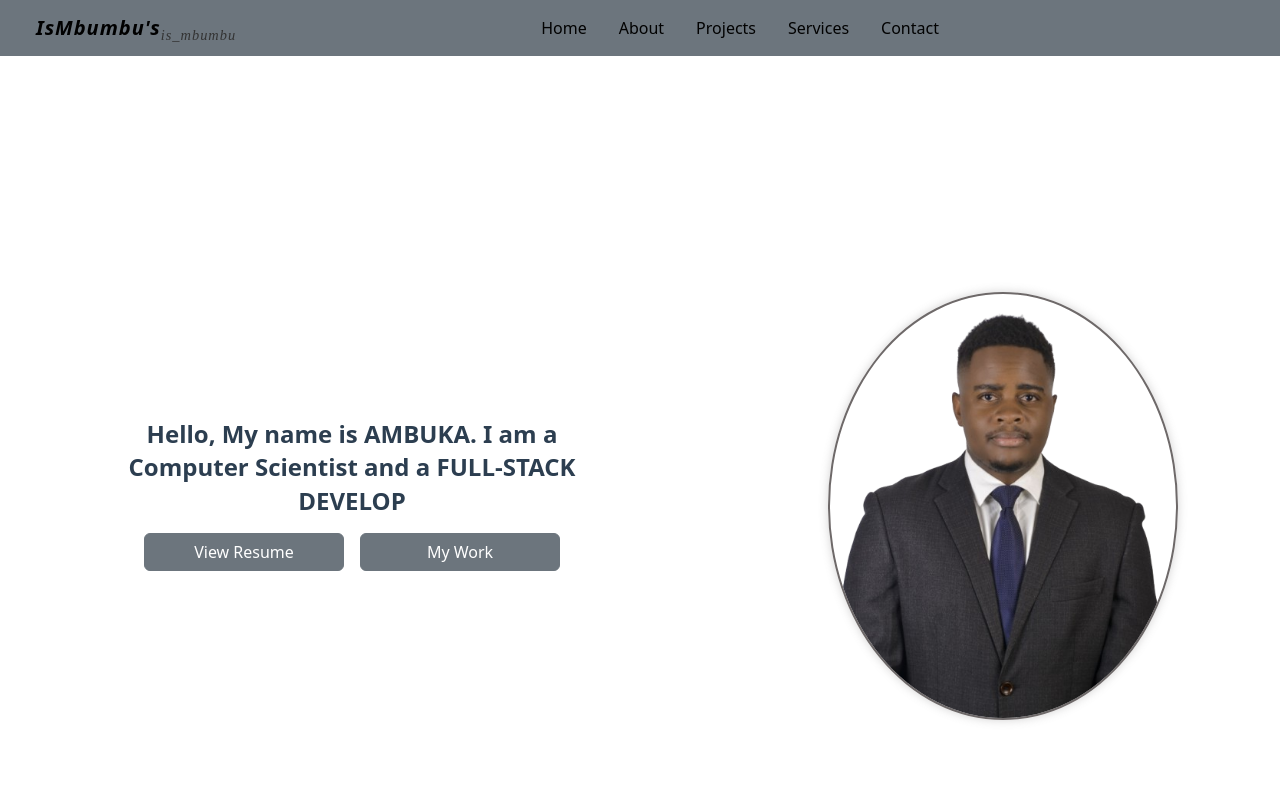
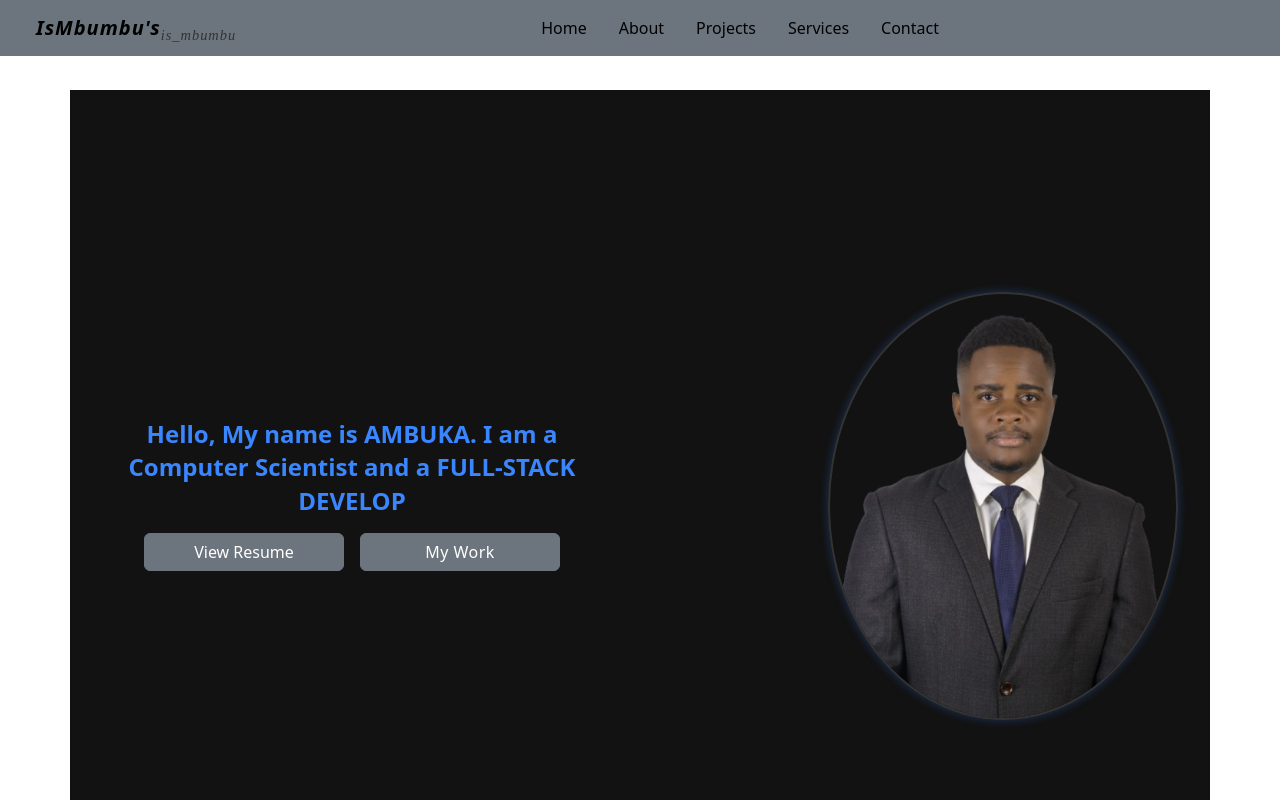
Before and after one commit to isMbumbu/drews_portfolio, a React (Vite) app: page / in a window 1280 px wide. Shown: the top 800 px of the page. Built offline with nearby package versions, Linux system fonts and the light colour scheme.

Commit message:
Edit home styling

```diff
--- a/src/components/home.css
+++ b/src/components/home.css
@@ -1,3 +1,14 @@
+:root {
+  --bg-dark: #121212;
+  --bg-darker: #0a0a0a;
+  --text-primary: #e0e0e0;
+  --text-secondary: #a0a0a0;
+  --accent-color: #3a86ff;
+  --accent-hover: #2667cc;
+  --border-color: #333333;
+  --glow-effect: 0 0 15px rgba(58, 134, 255, 0.7);
+}
+
 .home {
     margin-top: 50px;
     display: flex;
@@ -9,7 +20,8 @@
     min-height: 100vh;
     box-sizing: border-box;
     gap: 2rem;
-    background-color: transparent;
+    background-color: var(--bg-dark);
+    color: var(--text-primary);
 }
 
 @media (min-width: 768px) {
@@ -56,6 +68,10 @@
     line-height: 1.4;
 }
 
+.intro h3 {
+    color: var(--accent-color);
+}
+
 img {
     flex: 1;
     max-width: 100%;
@@ -65,26 +81,26 @@ img {
 
 .floating-image {
     border-radius: 100%;
-    box-shadow: 0 0 12px rgba(110, 105, 105, 0.4);
+    box-shadow: var(--glow-effect);
     transition: all 0.3s ease-in-out;
     max-width: 350px;
 }
 
 .floating-image {
     border-radius: 100%;
-    border: 2px solid rgb(110, 105, 105);
-    box-shadow: 0 0 10px rgba(110, 105, 105, 0.3);
+    border: 2px solid var(--border-color);
+    box-shadow: 0 0 10px rgba(58, 134, 255, 0.3);
     transition: all 0.3s ease-in-out;
     max-width: 350px;
     width: 100%;
     height: auto;
-    margin-top: 2rem; /* Give it space instead of overlap */
+    margin-top: 2rem;
     z-index: 1;
 }
 
 .floating-image:hover {
-    border-color: rgb(231, 228, 228);
-    box-shadow: 0 0 20px rgba(255, 255, 255, 0.8), 0 0 30px rgba(200, 200, 255, 0.6);
+    border-color: var(--accent-color);
+    box-shadow: 0 0 20px rgba(58, 134, 255, 0.8), 0 0 30px rgba(58, 134, 255, 0.6);
     transform: scale(1.05);
 }
 
@@ -104,38 +120,42 @@ img {
     }
 }
 
-
 .buttons {
     display: flex;
     justify-content: center;
     align-items: center;
-    gap: 1rem; /* spacing between buttons */
-    flex-wrap: wrap; /* wrap on smaller screens instead of overlapping */
+    gap: 1rem;
+    flex-wrap: wrap;
     margin-top: 1rem;
     width: 100%;
-    padding: 0 1rem; /* prevent edge collisions */
+    padding: 0 1rem;
     box-sizing: border-box;
 }
 
 .buttons a {
     flex: 1 1 auto;
-    max-width: 200px; /* ensures buttons don't grow too wide */
+    max-width: 200px;
 }
 
 button {
     width: 100%;
     padding: 0.75rem 1.5rem;
     font-size: 1rem;
-    border-radius: 10px;
+    border-radius: 8px;
     border: none;
+    background-color: var(--accent-color);
     color: #fff;
-    transition: transform 0.2s ease-in-out;
+    transition: all 0.2s ease-in-out;
     cursor: pointer;
     white-space: nowrap;
+    font-weight: 500;
+    letter-spacing: 0.5px;
 }
 
 button:hover {
     transform: scale(1.05);
+    background-color: var(--accent-hover);
+    box-shadow: var(--glow-effect);
 }
 
 .btn {
@@ -145,22 +165,23 @@ button:hover {
 .snowflake {
     position: fixed;
     top: 0;
-    color: rgb(59, 59, 58);
+    color: var(--accent-color);
     font-size: 1.5rem;
     user-select: none;
     pointer-events: none;
     animation: fall 10s linear infinite;
     z-index: 999;
+    opacity: 0.7;
 }
 
 @keyframes fall {
     0% {
         transform: translateY(-10vh) rotate(0deg);
-        opacity: 1;
+        opacity: 0.7;
     }
     100% {
         transform: translateY(100vh) rotate(360deg);
-        opacity: 0.5;
+        opacity: 0;
     }
 }
 
@@ -174,7 +195,24 @@ button:hover {
         transform: translateY(0);
     }
 }
+
 .intro {
     z-index: 2;
     position: relative;
 }
+
+/* Additional tech elements */
+.tech-grid {
+    position: fixed;
+    top: 0;
+    left: 0;
+    width: 100%;
+    height: 100%;
+    background:
+        linear-gradient(rgba(18, 18, 18, 0.9) 1px, transparent 1px),
+        linear-gradient(90deg, rgba(18, 18, 18, 0.9) 1px, transparent 1px);
+    background-size: 20px 20px;
+    z-index: 0;
+    pointer-events: none;
+    opacity: 0.15;
+}
```
